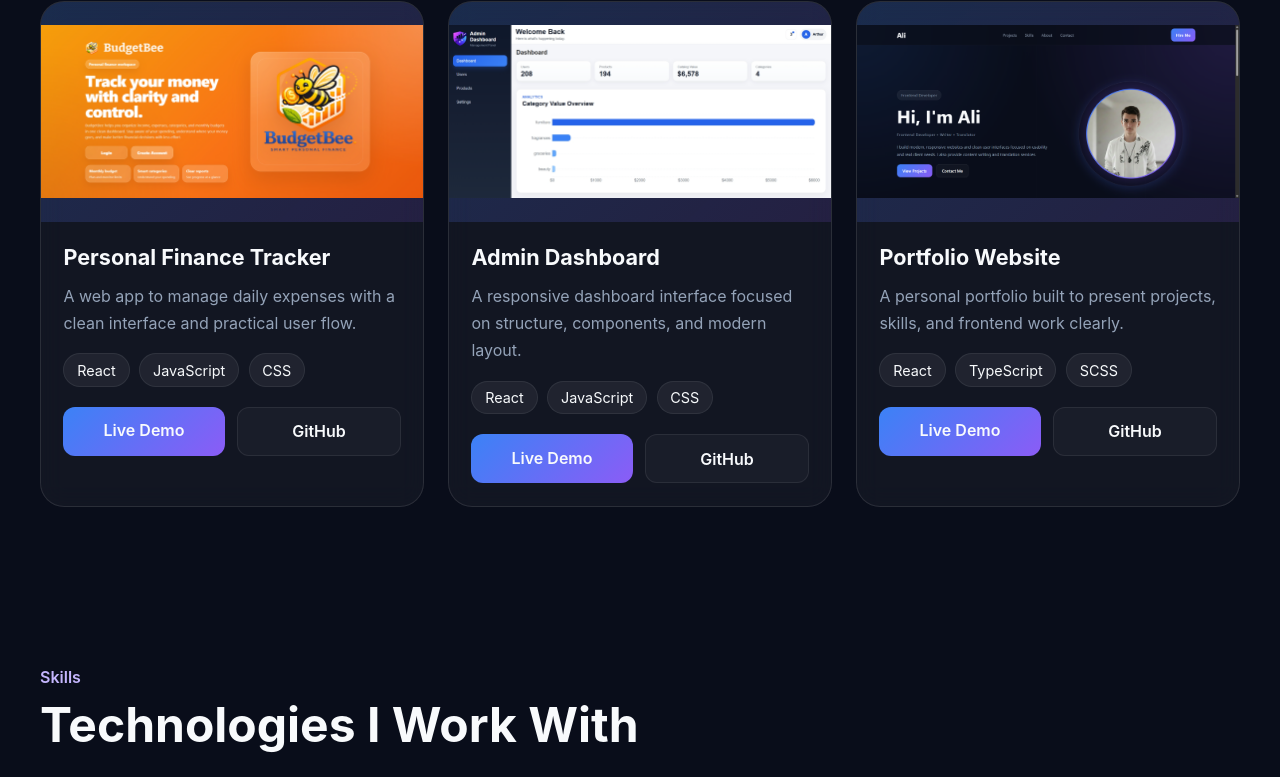
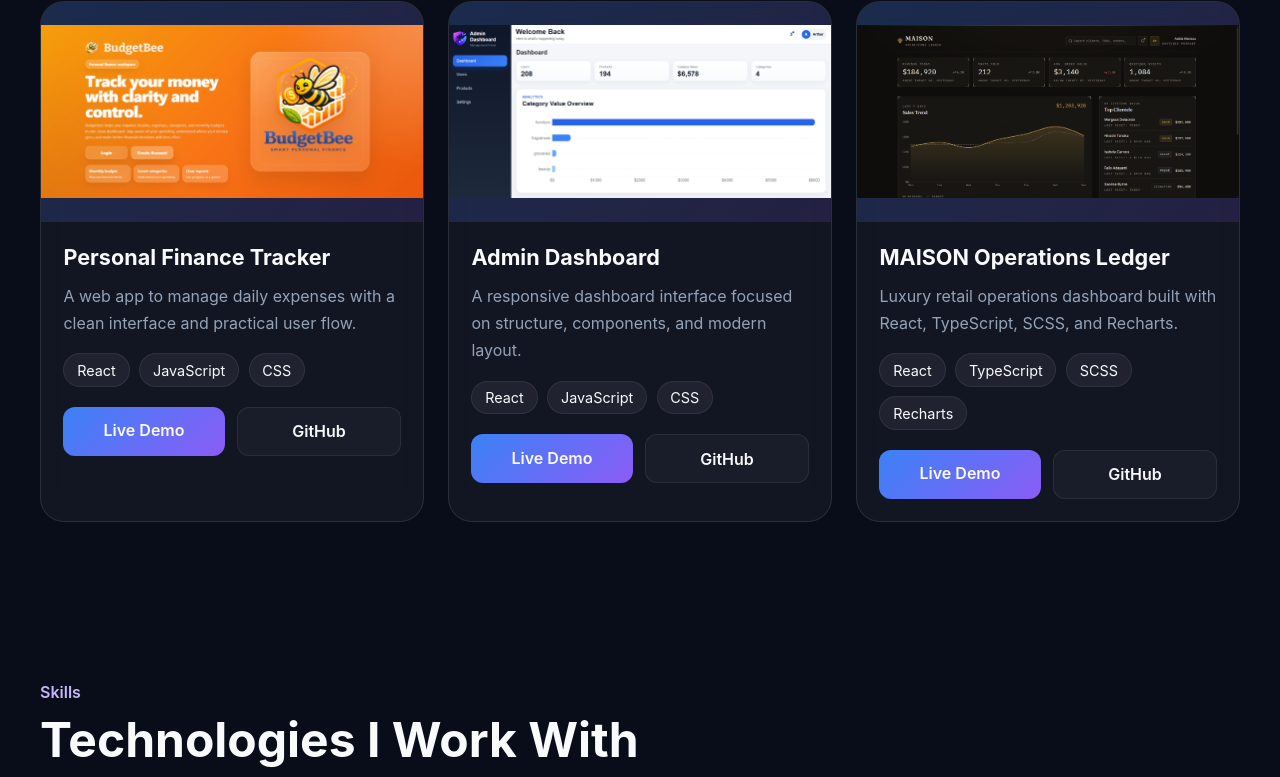
Before and after one commit to AliUIDev/ali-dev-portfolio, a React (Vite) app: page / in a window 1280 px wide. Shown: the part 1032-1809 px from the top of the page. Built offline with nearby package versions, Linux system fonts and the light colour scheme.

Commit message:
Update portfolio project links

```diff
--- a/src/data/projects.ts
+++ b/src/data/projects.ts
@@ -1,6 +1,6 @@
 import financePreview from "../assets/images/finance-preview.png";
 import dashboardPreview from "../assets/images/admin-preview.png";
-import portfolioPreview from "../assets/images/portfolio-preview.png";
+import maisonPreview from "../assets/images/maisonPreview.png"
 
 export type Project = {
     title: string;
@@ -17,7 +17,7 @@
         description: "A web app to manage daily expenses with a clean interface and practical user flow.",
         tech: ["React", "JavaScript", "CSS"],
         liveUrl: "https://budgetbee-personal-finance-tracker.vercel.app/",
-        githubUrl: "https://github.com/AliNadirov/personal-finance-tracker",
+        githubUrl: "https://github.com/AliUIDev/personal-finance-tracker",
         image: financePreview,
     },
     {
@@ -25,15 +25,15 @@
         description: "A responsive dashboard interface focused on structure, components, and modern layout.",
         tech: ["React", "JavaScript", "CSS"],
         liveUrl: "https://admin-dashboard-app-ui.vercel.app/",
-        githubUrl: "https://github.com/AliNadirov/admin-dashboard",
+        githubUrl: "https://github.com/AliUIDev/admin-dashboard",
         image: dashboardPreview,
     },
     {
-        title: "Portfolio Website",
-        description: "A personal portfolio built to present projects, skills, and frontend work clearly.",
-        tech: ["React", "TypeScript", "SCSS"],
-        liveUrl: "https://ali-dev-portfolio-ivory.vercel.app/",
-        githubUrl: "https://github.com/AliNadirov/my-portfolio",
-        image: portfolioPreview,
+        title: "MAISON Operations Ledger",
+        description: "Luxury retail operations dashboard built with React, TypeScript, SCSS, and Recharts.",
+        tech: ["React", "TypeScript", "SCSS", "Recharts"],
+        liveUrl: "https://maison-operations-ledger.vercel.app/",
+        githubUrl: "https://github.com/AliUIDev/maison-operations-ledger",
+        image: maisonPreview,
     },
 ];
```
Also changed, not shown: src/assets/images/maisonPreview.png (added), src/assets/images/portfolio-preview.png (deleted).
